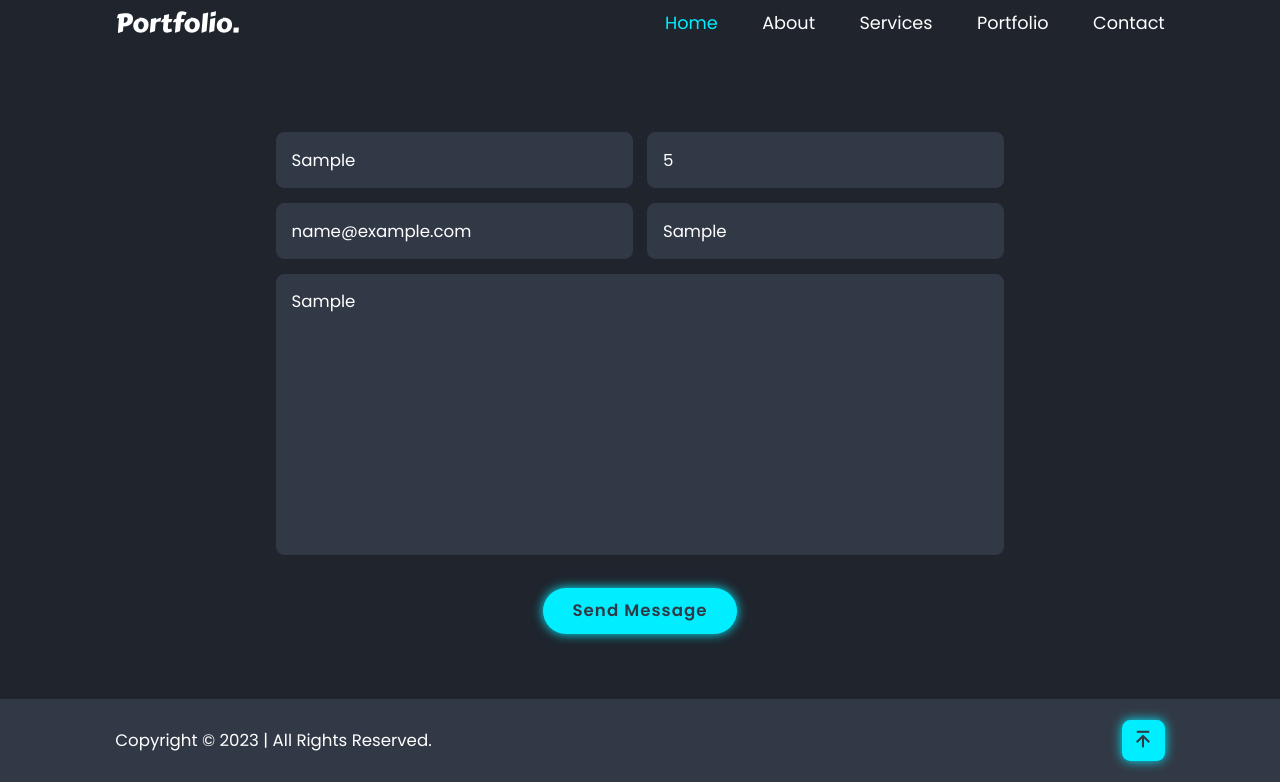
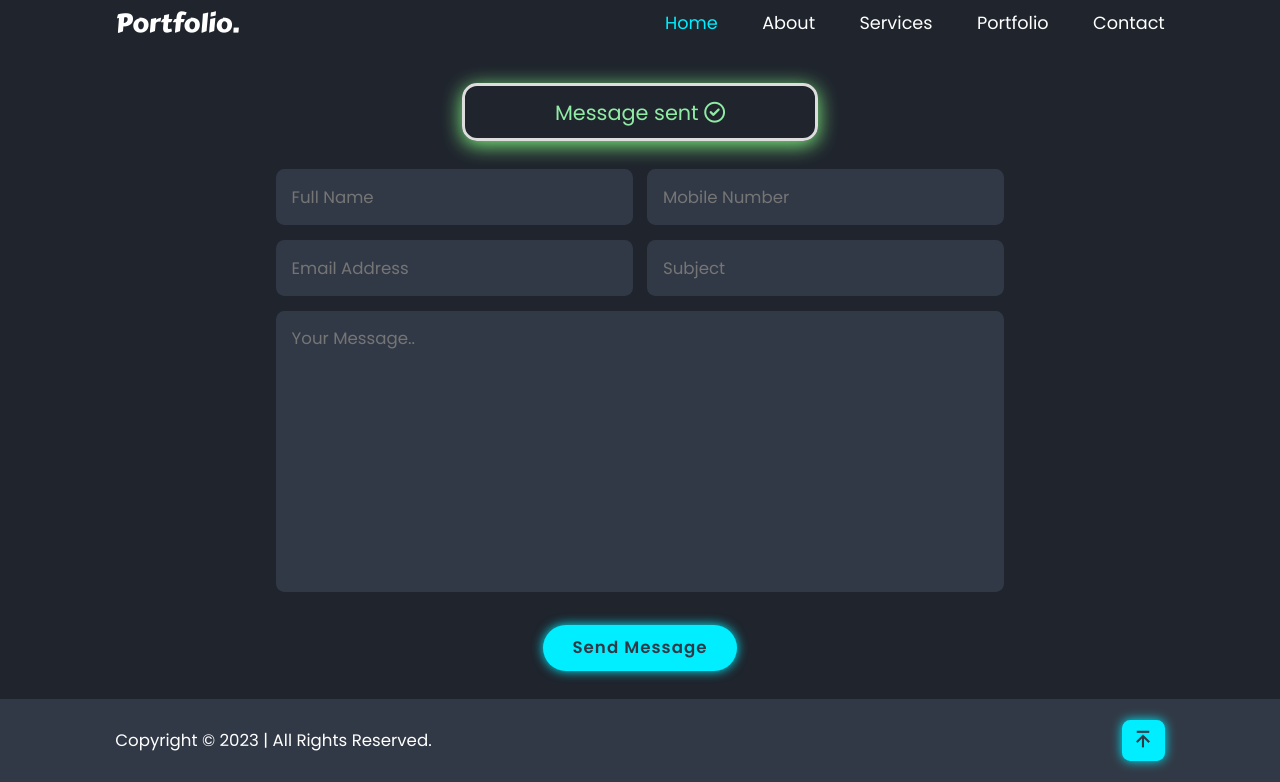
Before and after one commit to Niranjan-Achar/Portfolio, a plain HTML site: page index.html in a window 1280 px wide. Both pictures are taken after typing "Sample", "5", "name@example.com", "Sample", "Sample" into the empty fields and a click on the button "Send Message". Shown: the part 3301-4083 px from the top of the page. Drawn offline with nearby package versions, Linux system fonts and the light colour scheme; no server answers; a script that the page names is missing; a web font is replaced by a local one.

Commit message:
july-2nd commit

```diff
--- a/index.html
+++ b/index.html
@@ -169,20 +169,27 @@
         </div>
     </section>
     <section id="contact" class="contact" name="contact">
-        <div class="heading">Contact <span ondblclick=window.open('inbox.html','_blank');>Me!</span></div>
+        <div class="heading">Contact <span>Me!</span></div>
+        <!-- ondblclick = window.open('inbox.html','_blank'); -->
+
+        <div id="alert" class="alert">
+            <p>Message sent <i class="fa-regular fa-circle-check"></i></p>
+        </div>
 
         <form class="contact-form" name="contact-form">
             <div class="input-box">
-                <input type="text" name="Name" placeholder="Full Name">
-                <input type="number" name="Number" placeholder="Mobile Number">
+                <input type="text" id="name" name="Name" placeholder="Full Name">
+                <input type="number" id="num" name="Number" placeholder="Mobile Number">
             </div>
             <div class="input-box">
-                <input type="email" name="Email" placeholder="Email Address">
-                <input type="text" name="Subject" placeholder="Subject">
+                <input type="email" id="email" name="Email" placeholder="Email Address">
+                <input type="text" id="subject" name="Subject" placeholder="Subject">
             </div>
-            <textarea name="Message"  cols="30" rows="10" placeholder="Your Message.."></textarea>
-            <button type="submit" class="btn">Send Message</button>
+            <textarea name="Message" id="msg" cols="30" rows="10" placeholder="Your Message.."></textarea>
+            <button type="submit" onclick=msgsent() class="btn">Send Message</button>
         </form>
+</div>
+
     </section>
     <footer class="footer">
         <div class="footer-text">
@@ -193,20 +200,89 @@
         </div>
     </footer>
     <script src="https://unpkg.com/scrollreveal"></script>
-    <script>
+    <script src="script.js"></script>
+
+    <script type="module">
+
         const scriptURL = 'https://script.google.com/macros/s/AKfycbzRBZfAaGfvGU3i1QshwsCR4A_pWfzwPsV0IeyWQTjwVOYrbZEfU1g5e8vgyhZTsG69Gg/exec';
-            const form = document.forms['contact-form'];
-            form.addEventListener('submit', e => {
+        const form = document.forms['contact-form'];
+        const alert = document.querySelector(".alert");
+        form.addEventListener('submit',(e) => {
                 e.preventDefault();
-                fetch(scriptURL, { method: 'POST', body: new FormData(form) })
-                    .then(response => console.log('Success!', response))
-                    .catch(error => console.error('Error!', error.message));
-            });
+                alert.style.display = "block"
+                setTimeout(() => {
+                    alert.style.display = "none"
+                }, 4500)
+
+                fetch(scriptURL, { method: 'POST', body: new FormData(form) }).then(response => console.log('Success!', response)).catch(error => console.error('Error!', error.message));
+                form.reset();
+        });
+
+
+        // import { initializeApp } from "https://www.gstatic.com/firebasejs/10.12.3/firebase-app.js";
+
+        // const firebaseConfig = {
+        //     apiKey: "AIzaSyAtJlqFJZvyeaGl6ujEWCJsWHGx3Hun6kg",
+        //     authDomain: "portfolio-cf2ff.firebaseapp.com",
+        //     databaseURL: "https://portfolio-cf2ff-default-rtdb.firebaseio.com",
+        //     projectId: "portfolio-cf2ff",
+        //     storageBucket: "portfolio-cf2ff.appspot.com",
+        //     messagingSenderId: "178266084914",
+        //     appId: "1:178266084914:web:02443518bfcb488eb9ce2b"
+        // };
+
+        // Initialize Firebase
+        // const app = initializeApp(firebaseConfig);
+
+        // import { getDatabase, ref, set } from "https://www.gstatic.com/firebasejs/10.12.3/firebase-database.js";
+
+
+
+        //listen for submit event//(1)
+        // document.getElementById('contact-form').addEventListener('submit', formSubmit);
+
+
+
+        // //Submit form(2)
+        // function formSubmit(e) {
+        //     e.preventDefault();
+        //     // Get Values from the DOM
+        //     let name = document.querySelector('.name').value;
+        //     let num = document.querySelector('.num').value;
+        //     let email = document.querySelector('.email').value;
+        //     let subject = document.querySelector('.subject').value;
+        //     let msg = document.querySelector('.msg').value;
+        //     console.log(name, num, email, subject, msg);
+        //     //send message values(3)
+        //     sendMessage(name, num, email, subject, msg);
+        // }
+
+        // //Send Message to Firebase(4)
+        // function sendMessage(name, num, email, subject, msg) {
+        //     const database = getDatabase();
+
+        //     set(ref(database), {
+        //         name: name,
+        //         num: num,
+        //         email: email,
+        //         subject: subject,
+        //         msg: msg
+        //     }).then(() => {
+        //         //Show Alert Message(5)
+        //         document.querySelector('.alert').style.display = 'block';
+        //         //Hide Alert Message After Seven Seconds(6)
+        //         setTimeout(function () {
+        //             document.querySelector('.alert').style.display = 'none';
+        //         }, 7000);
+        //         document.getElementById('contact-form').reset();
+        //     }).catch((error) => {
+        //         alert(error)
+        //     })
+        // }
 
     </script>
 
     <script src="https://unpkg.com/typed.js@2.1.0/dist/typed.umd.js"></script>
-    <script src="script.js"></script>
     <script src="https://cdn.jsdelivr.net/npm/bootstrap@5.2.0/dist/js/bootstrap.bundle.min.js"></script>
 
 
--- a/style.css
+++ b/style.css
@@ -424,6 +424,27 @@ footer {
     font-size: 2.4rem;
 }
 
+.alert {
+    display: none;
+    color: rgb(144, 236, 164);
+    font-size: 2rem;
+    text-align: center;
+    border: 3px solid #ddd;
+    box-shadow: 0 4px 20px 0 rgb(129, 245, 129);
+    background-color: rgba(255, 255, 255, 0);
+    border-radius: 15px;
+    margin: 1% 33% -3% 33%;
+    padding: 1% 0;
+}
+
+
+.close-btn {
+    position: absolute;
+    top: 10px;
+    right: 10px;
+    cursor: pointer;
+}
+
 @media screen and (max-width:1200) {
     html {
         font-size: 55%;
@@ -460,6 +481,9 @@ footer {
         z-index: 1;
     }
 
+    .alert{
+        margin: 0 10% -12% 10%;
+    }
     .navbar {
         position: absolute;
         top: 0%;
@@ -535,7 +559,6 @@ footer {
         position: absolute;
         transform: translateY(100%);
         transition: 0.5s ease;
-        height: ;
     }
     .services-box:hover .services-layer{
         transform: translateY(0%);
```
Also changed, not shown: script.js (+14 -0 lines).
